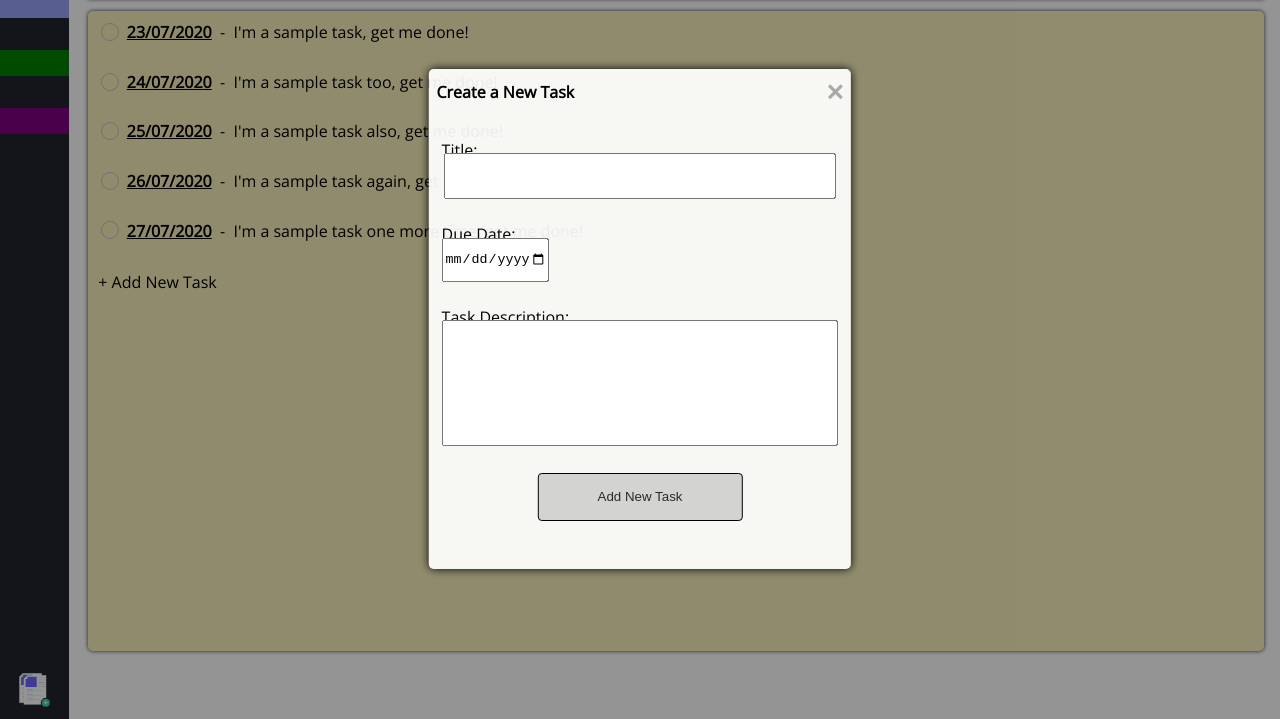
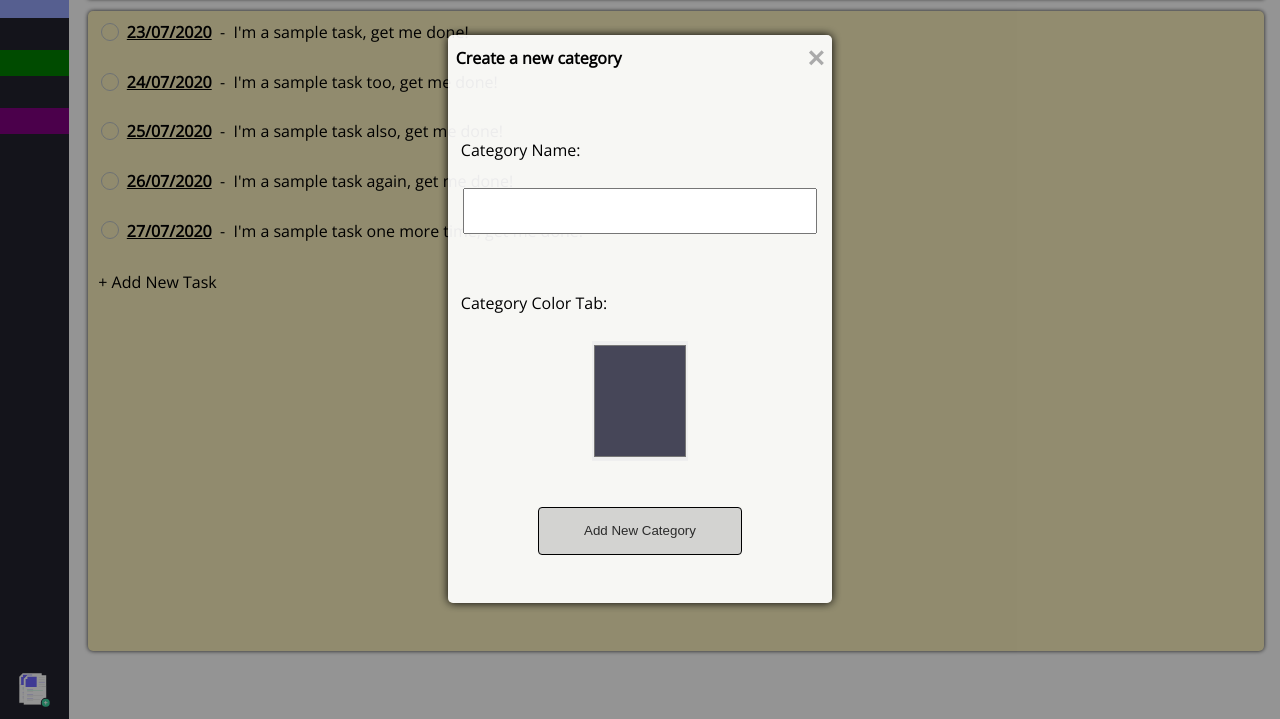
Before and after one commit to notstoe/todo-list, a plain HTML site: page index.html in a window 1280 px wide. Both pictures are taken after a click on the element "Add New Category". Shown: the part 81-800 px from the top of the page. Drawn offline with nearby package versions, Linux system fonts and the light colour scheme.

Commit message:
button for adding new tabs working (DOM only) and styled properly

```diff
--- a/styles/style.css
+++ b/styles/style.css
@@ -229,7 +229,7 @@
 
 /* MODAL */
 
-.modal {         /*.newTaskModal*/
+.modal {
 
   display: flex;
   flex-direction: column;
@@ -250,7 +250,7 @@
   box-shadow: 0px 0px 10px black;
 }
 
-.modalOverlay {           /*.newTaskModalOverlay*/
+.modalOverlay {
 
   position: fixed;
   z-index: 1000;
@@ -261,17 +261,17 @@
   background-color: rgba(0, 0, 0, 0.418);
 }
 
-.titleModal {               /*.titleModalNewTask*/
+.titleModal {
   display: flex;
   justify-content: space-between;
   padding: 1vh 0.6vw;
 }
 
-.taskTitle {           /*#newTaskTitle*/
+.taskTitle {
   align-self: center;
 }
 
-.closeModal{          /*#closeNewTask*/
+.closeModal{
   color: #aaa;
   font-size: 30px;
   font-weight: bold;
@@ -284,7 +284,7 @@
   cursor: pointer;
 }
 
-.inputTitle, .inputDate, .inputDescript { /*#input...*/
+.inputTitle, .inputDate, .inputDescript {
   align-self: center;
   margin-top: -4vh;
   width: 30vw;
@@ -307,12 +307,12 @@
   text-align: center;
 }
 
-.modalLabel {                 /*.newTaskLabel*/
+.modalLabel {
   margin-left: 1vw;
   align-self: start;
 }
 
-.submitBtn {              /*#submitNewTask*/
+.submitBtn {
   align-self: center;
   width: 16vw;
   max-width: 100%;
@@ -339,3 +339,25 @@
 .hideElement {
   display: none;
 }
+
+/* MODAL NEW CATEGORY */
+
+.inputColorCategory {
+  width: 100px;
+  max-width: 25%;
+  height: 92px;
+  max-height: 20%;
+  border: none;
+  padding: 0;
+  cursor: pointer;
+  margin-bottom: -15px;
+}
+
+.tabModal {
+  height: 71vh;
+  width: 30vw;
+}
+
+.inputTitleCategory {
+  width: 27.1vw;
+}
```
Also changed, not shown: main.js.
